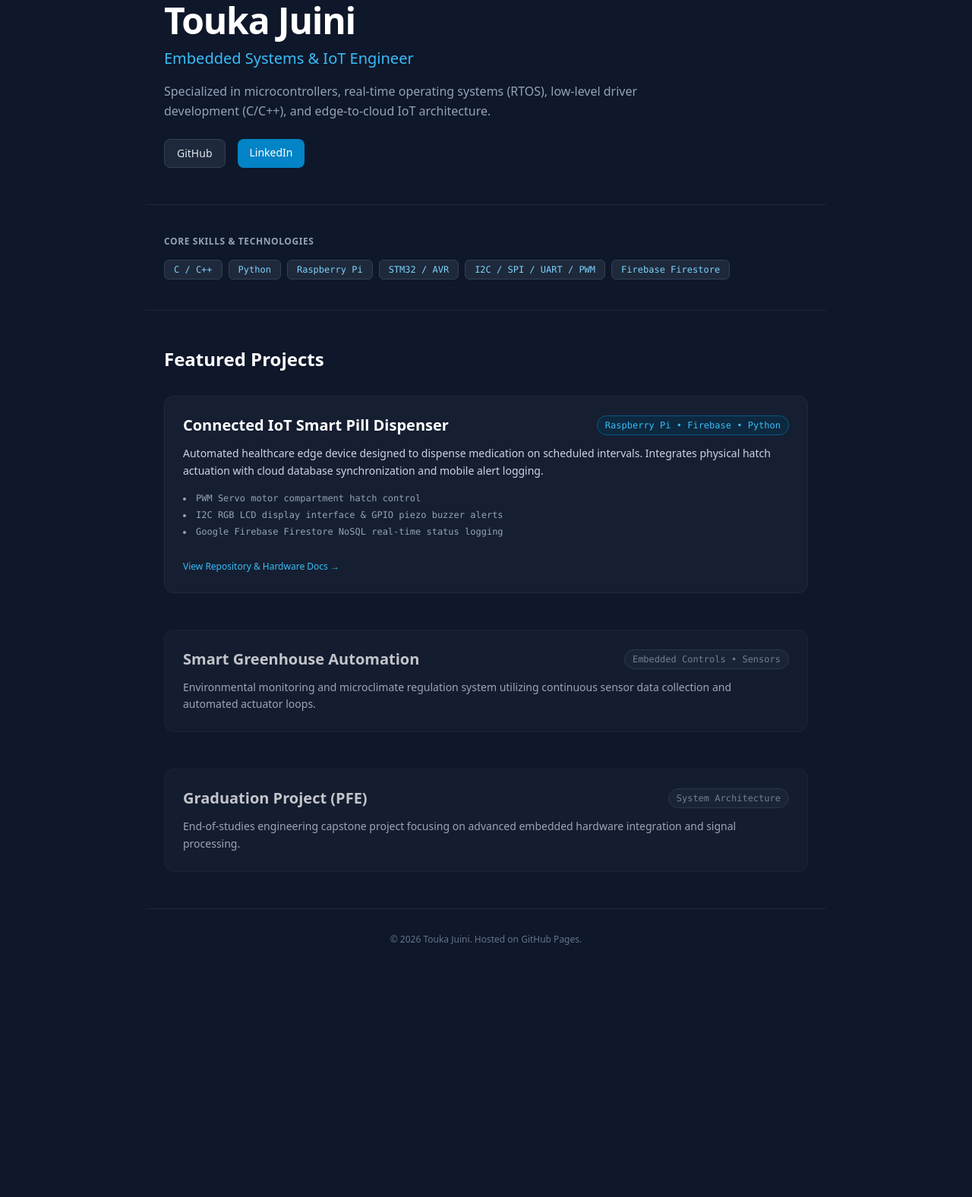
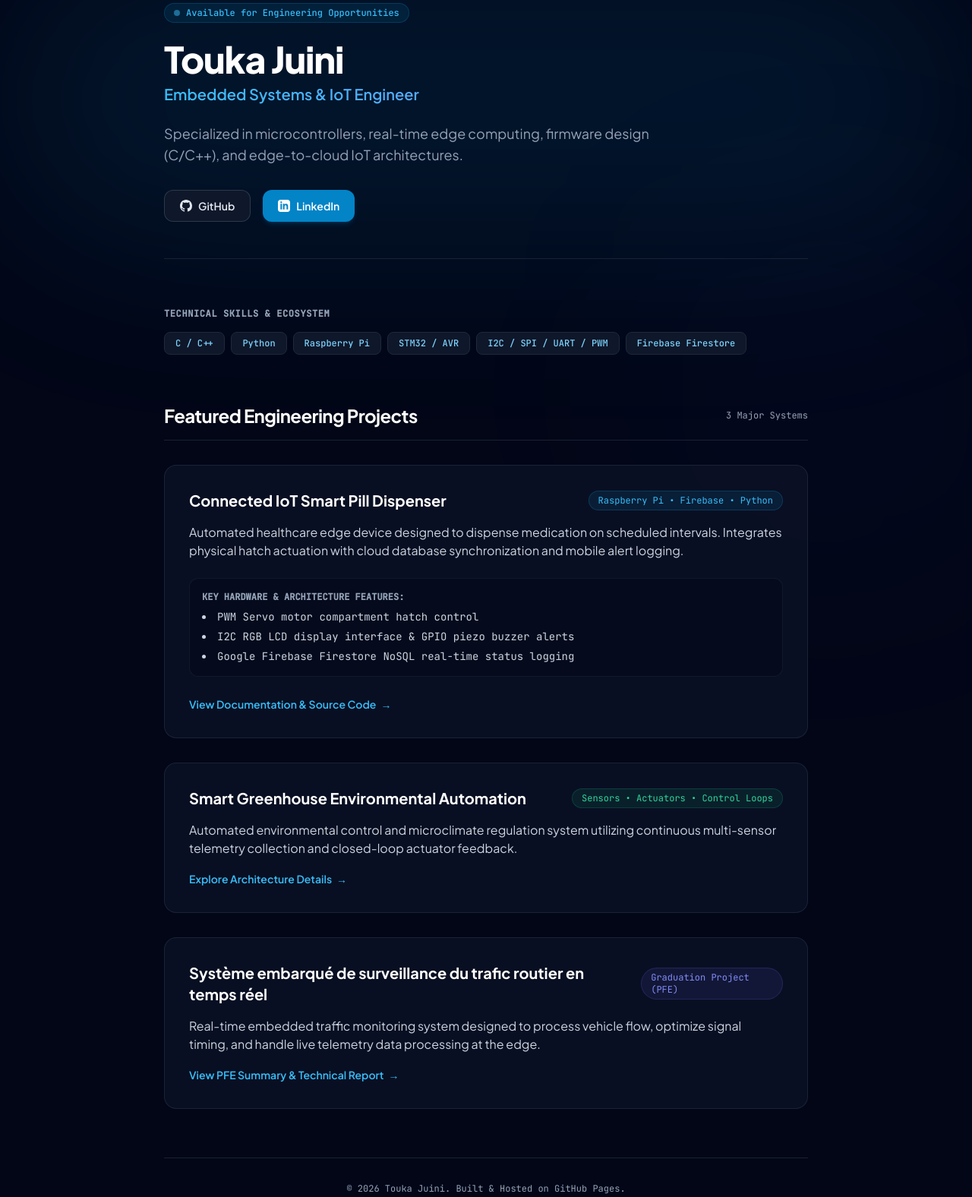
Before and after one commit to Touka-Juini/touka-juini.github.io, a plain HTML site: page index.html in a window 1280 px wide. Shown: the part 61-1637 px from the top of the page at 76% size. Before the commit the page ends 1338 px from the top, so only its background shows below. Drawn offline with nearby package versions, Linux system fonts and the light colour scheme.

Commit message:
Update index.html

```diff
--- a/index.html
+++ b/index.html
@@ -1,92 +1,172 @@
 <!DOCTYPE html>
-<html lang="en" class="dark">
+<html lang="en" class="dark scroll-smooth">
 <head>
   <meta charset="UTF-8">
   <meta name="viewport" content="width=device-width, initial-scale=1.0">
   <title>Touka Juini | Embedded Systems & IoT Engineer</title>
+  <!-- Tailwind CSS -->
   <script src="https://cdn.tailwindcss.com"></script>
+  <!-- Google Fonts -->
+  <link rel="preconnect" href="https://fonts.googleapis.com">
+  <link rel="preconnect" href="https://fonts.gstatic.com" crossorigin>
+  <link href="https://fonts.googleapis.com/css2?family=Plus+Jakarta+Sans:wght@400;500;600;700;800&family=JetBrains+Mono:wght@400;500&display=swap" rel="stylesheet">
+
+  <script>
+    tailwind.config = {
+      darkMode: 'class',
+      theme: {
+        extend: {
+          fontFamily: {
+            sans: ['"Plus Jakarta Sans"', 'sans-serif'],
+            mono: ['"JetBrains Mono"', 'monospace'],
+          },
+        }
+      }
+    }
+  </script>
 </head>
-<body class="bg-slate-900 text-slate-100 font-sans antialiased min-h-screen">
+<body class="bg-slate-950 text-slate-200 font-sans antialiased selection:bg-sky-500 selection:text-white min-h-screen relative overflow-x-hidden">
 
-  <!-- Header / Hero Section -->
-  <header class="max-w-4xl mx-auto px-6 pt-16 pb-12 border-b border-slate-800">
-    <h1 class="text-4xl font-extrabold tracking-tight text-white sm:text-5xl">Touka Juini</h1>
-    <p class="mt-3 text-xl text-sky-400 font-medium">Embedded Systems & IoT Engineer</p>
-    <p class="mt-4 text-slate-400 leading-relaxed max-w-2xl">
-      Specialized in microcontrollers, real-time operating systems (RTOS), low-level driver development (C/C++), and edge-to-cloud IoT architecture.
+  <!-- Background Decorative Glows -->
+  <div class="absolute top-0 left-1/2 -translate-x-1/2 w-full max-w-7xl h-96 bg-sky-500/10 blur-[120px] pointer-events-none rounded-full"></div>
+  <div class="absolute top-96 right-0 w-96 h-96 bg-indigo-500/5 blur-[140px] pointer-events-none rounded-full"></div>
+
+  <main class="max-w-4xl mx-auto px-6 py-16 relative z-10 space-y-16">
+
+    <!-- Hero Header -->
+    <header class="space-y-6 border-b border-slate-800/80 pb-12">
+      <div class="inline-flex items-center gap-2 px-3 py-1 rounded-full bg-sky-500/10 border border-sky-500/20 text-sky-400 text-xs font-mono font-medium">
+        <span class="w-2 h-2 rounded-full bg-sky-400 animate-pulse"></span>
+        Available for Engineering Opportunities
+      </div>
+
+      <div class="space-y-2">
+        <h1 class="text-4xl sm:text-5xl font-extrabold text-white tracking-tight">Touka Juini</h1>
+        <p class="text-xl font-semibold bg-gradient-to-r from-sky-400 to-indigo-400 bg-clip-text text-transparent">
+          Embedded Systems & IoT Engineer
+        </p>
+      </div>
+
+      <p class="text-slate-400 text-base sm:text-lg leading-relaxed max-w-2xl font-normal">
+        Specialized in microcontrollers, real-time edge computing, firmware design (C/C++), and edge-to-cloud IoT architectures.
       </p>
 
-    <div class="mt-6 flex gap-4">
-      <a href="https://github.com/Touka-Juini" target="_blank" class="px-4 py-2 bg-slate-800 hover:bg-slate-700 text-slate-200 text-sm font-medium rounded-lg border border-slate-700 transition">GitHub</a>
-      <a href="https://linkedin.com/in/your-linkedin-handle" target="_blank" class="px-4 py-2 bg-sky-600 hover:bg-sky-500 text-white text-sm font-medium rounded-lg transition">LinkedIn</a>
+      <!-- Action Buttons -->
+      <div class="flex flex-wrap gap-4 pt-2">
+        <a href="https://github.com/Touka-Juini" target="_blank" class="inline-flex items-center gap-2 px-5 py-2.5 bg-slate-900 hover:bg-slate-800 text-slate-200 text-sm font-semibold rounded-xl border border-slate-700/80 transition duration-200 shadow-sm hover:border-slate-600">
+          <svg class="w-4 h-4 fill-current" viewBox="0 0 24 24"><path d="M12 0C5.37 0 0 5.37 0 12c0 5.31 3.435 9.795 8.205 11.385.6.105.825-.255.825-.57 0-.285-.015-1.23-.015-2.235-3.015.555-3.795-.735-4.035-1.41-.135-.345-.72-1.41-1.23-1.695-.42-.225-1.02-.78-.015-.795.945-.015 1.62.87 1.845 1.23 1.08 1.815 2.805 1.305 3.495.99.105-.78.42-1.305.765-1.605-2.67-.3-5.46-1.335-5.46-5.925 0-1.305.465-2.385 1.23-3.225-.12-.3-.54-1.53.12-3.18 0 0 1.005-.315 3.3 1.23.96-.27 1.98-.405 3-.405s2.04.135 3 .405c2.295-1.56 3.3-1.23 3.3-1.23.66 1.65.24 2.88.12 3.18.765.84 1.23 1.905 1.23 3.225 0 4.605-2.805 5.625-5.475 5.925.435.375.81 1.095.81 2.22 0 1.605-.015 2.895-.015 3.3 0 .315.225.69.825.57A12.02 12.02 0 0024 12c0-6.63-5.37-12-12-12z"/></svg>
+          GitHub
+        </a>
+        <a href="https://linkedin.com/in/touka-juini" target="_blank" class="inline-flex items-center gap-2 px-5 py-2.5 bg-sky-600 hover:bg-sky-500 text-white text-sm font-semibold rounded-xl transition duration-200 shadow-md shadow-sky-600/20">
+          <svg class="w-4 h-4 fill-current" viewBox="0 0 24 24"><path d="M19 0h-14c-2.761 0-5 2.239-5 5v14c0 2.761 2.239 5 5 5h14c2.762 0 5-2.239 5-5v-14c0-2.761-2.238-5-5-5zm-11 19h-3v-11h3v11zm-1.5-12.268c-.966 0-1.75-.79-1.75-1.764s.784-1.764 1.75-1.764 1.75.79 1.75 1.764-.783 1.764-1.75 1.764zm13.5 12.268h-3v-5.604c0-3.368-4-3.113-4 0v5.604h-3v-11h3v1.765c1.396-2.586 7-2.777 7 2.476v6.759z"/></svg>
+          LinkedIn
+        </a>
       </div>
     </header>
 
-  <!-- Technical Stack -->
-  <section class="max-w-4xl mx-auto px-6 py-10 border-b border-slate-800">
-    <h2 class="text-xs font-semibold uppercase tracking-wider text-slate-400 mb-4">Core Skills & Technologies</h2>
+    <!-- Technical Stack Section -->
+    <section class="space-y-4">
+      <h2 class="text-xs font-mono font-bold uppercase tracking-wider text-slate-400">Technical Skills & Ecosystem</h2>
       <div class="flex flex-wrap gap-2">
-      <span class="px-3 py-1 bg-slate-800 border border-slate-700 text-sky-300 text-xs font-mono rounded-md">C / C++</span>
-      <span class="px-3 py-1 bg-slate-800 border border-slate-700 text-sky-300 text-xs font-mono rounded-md">Python</span>
-      <span class="px-3 py-1 bg-slate-800 border border-slate-700 text-sky-300 text-xs font-mono rounded-md">Raspberry Pi</span>
-      <span class="px-3 py-1 bg-slate-800 border border-slate-700 text-sky-300 text-xs font-mono rounded-md">STM32 / AVR</span>
-      <span class="px-3 py-1 bg-slate-800 border border-slate-700 text-sky-300 text-xs font-mono rounded-md">I2C / SPI / UART / PWM</span>
-      <span class="px-3 py-1 bg-slate-800 border border-slate-700 text-sky-300 text-xs font-mono rounded-md">Firebase Firestore</span>
+        <span class="px-3.5 py-1.5 bg-slate-900 border border-slate-800 text-sky-300 text-xs font-mono font-medium rounded-lg">C / C++</span>
+        <span class="px-3.5 py-1.5 bg-slate-900 border border-slate-800 text-sky-300 text-xs font-mono font-medium rounded-lg">Python</span>
+        <span class="px-3.5 py-1.5 bg-slate-900 border border-slate-800 text-sky-300 text-xs font-mono font-medium rounded-lg">Raspberry Pi</span>
+        <span class="px-3.5 py-1.5 bg-slate-900 border border-slate-800 text-sky-300 text-xs font-mono font-medium rounded-lg">STM32 / AVR</span>
+        <span class="px-3.5 py-1.5 bg-slate-900 border border-slate-800 text-sky-300 text-xs font-mono font-medium rounded-lg">I2C / SPI / UART / PWM</span>
+        <span class="px-3.5 py-1.5 bg-slate-900 border border-slate-800 text-sky-300 text-xs font-mono font-medium rounded-lg">Firebase Firestore</span>
       </div>
     </section>
 
-  <!-- Featured Projects Section -->
-  <section class="max-w-4xl mx-auto px-6 py-12">
-    <h2 class="text-2xl font-bold text-white mb-8">Featured Projects</h2>
+    <!-- Projects Section -->
+    <section class="space-y-8">
+      <div class="flex items-center justify-between border-b border-slate-800/80 pb-4">
+        <h2 class="text-2xl font-bold text-white tracking-tight">Featured Engineering Projects</h2>
+        <span class="text-xs font-mono text-slate-400">3 Major Systems</span>
+      </div>
 
-    <div class="space-y-12">
+      <div class="space-y-8">
+
         <!-- Project 1: Smart Pill Box -->
-      <div class="bg-slate-800/50 rounded-xl p-6 border border-slate-800 hover:border-slate-700 transition">
-        <div class="flex flex-col md:flex-row justify-between items-start md:items-center gap-2 mb-3">
-          <h3 class="text-xl font-bold text-white">Connected IoT Smart Pill Dispenser</h3>
-          <span class="text-xs font-mono text-sky-400 bg-sky-950/60 border border-sky-800 px-2.5 py-1 rounded-full">Raspberry Pi • Firebase • Python</span>
+        <article class="group relative bg-slate-900/60 border border-slate-800/80 hover:border-slate-700/90 rounded-2xl p-6 sm:p-8 transition-all duration-300 hover:shadow-xl hover:shadow-sky-500/5">
+          <div class="flex flex-col sm:flex-row sm:items-center justify-between gap-3 mb-4">
+            <h3 class="text-xl font-bold text-white group-hover:text-sky-400 transition">
+              Connected IoT Smart Pill Dispenser
+            </h3>
+            <span class="inline-self-start sm:inline-self-auto text-xs font-mono text-sky-400 bg-sky-500/10 border border-sky-500/20 px-3 py-1 rounded-full">
+              Raspberry Pi • Firebase • Python
+            </span>
           </div>
-        <p class="text-slate-300 text-sm leading-relaxed mb-4">
+
+          <p class="text-slate-300 text-sm sm:text-base leading-relaxed mb-6 font-normal">
             Automated healthcare edge device designed to dispense medication on scheduled intervals. Integrates physical hatch actuation with cloud database synchronization and mobile alert logging.
           </p>
-        <ul class="text-xs text-slate-400 space-y-1.5 list-disc list-inside mb-6 font-mono">
+
+          <div class="space-y-2 mb-6 bg-slate-950/50 p-4 rounded-xl border border-slate-800/50">
+            <h4 class="text-xs font-mono uppercase text-slate-400 font-semibold mb-2">Key Hardware & Architecture Features:</h4>
+            <ul class="text-xs sm:text-sm text-slate-300 space-y-1.5 list-disc list-inside font-mono">
               <li>PWM Servo motor compartment hatch control</li>
               <li>I2C RGB LCD display interface & GPIO piezo buzzer alerts</li>
               <li>Google Firebase Firestore NoSQL real-time status logging</li>
             </ul>
-        <a href="https://github.com/Touka-Juini/smart-pill-box" target="_blank" class="text-xs font-medium text-sky-400 hover:text-sky-300 inline-flex items-center gap-1">
-          View Repository & Hardware Docs &rarr;
-        </a>
           </div>
 
-      <!-- Project 2 Placeholder: Smart Greenhouse -->
-      <div class="bg-slate-800/50 rounded-xl p-6 border border-slate-800 opacity-75">
-        <div class="flex flex-col md:flex-row justify-between items-start md:items-center gap-2 mb-3">
-          <h3 class="text-xl font-bold text-white">Smart Greenhouse Automation</h3>
-          <span class="text-xs font-mono text-slate-400 bg-slate-800 border border-slate-700 px-2.5 py-1 rounded-full">Embedded Controls • Sensors</span>
-        </div>
-        <p class="text-slate-300 text-sm leading-relaxed">
-          Environmental monitoring and microclimate regulation system utilizing continuous sensor data collection and automated actuator loops.
-        </p>
+          <a href="https://github.com/Touka-Juini/smart-pill-box" target="_blank" class="inline-flex items-center gap-1.5 text-xs sm:text-sm font-semibold text-sky-400 hover:text-sky-300 transition group/link">
+            <span>View Documentation & Source Code</span>
+            <span class="group-hover/link:translate-x-1 transition-transform">&rarr;</span>
+          </a>
+        </article>
+
+        <!-- Project 2: Smart Greenhouse -->
+        <article class="group relative bg-slate-900/60 border border-slate-800/80 hover:border-slate-700/90 rounded-2xl p-6 sm:p-8 transition-all duration-300 hover:shadow-xl hover:shadow-sky-500/5">
+          <div class="flex flex-col sm:flex-row sm:items-center justify-between gap-3 mb-4">
+            <h3 class="text-xl font-bold text-white group-hover:text-sky-400 transition">
+              Smart Greenhouse Environmental Automation
+            </h3>
+            <span class="inline-self-start sm:inline-self-auto text-xs font-mono text-emerald-400 bg-emerald-500/10 border border-emerald-500/20 px-3 py-1 rounded-full">
+              Sensors • Actuators • Control Loops
+            </span>
           </div>
 
-      <!-- Project 3 Placeholder: PFE -->
-      <div class="bg-slate-800/50 rounded-xl p-6 border border-slate-800 opacity-75">
-        <div class="flex flex-col md:flex-row justify-between items-start md:items-center gap-2 mb-3">
-          <h3 class="text-xl font-bold text-white">Graduation Project (PFE)</h3>
-          <span class="text-xs font-mono text-slate-400 bg-slate-800 border border-slate-700 px-2.5 py-1 rounded-full">System Architecture</span>
+          <p class="text-slate-300 text-sm sm:text-base leading-relaxed mb-4 font-normal">
+            Automated environmental control and microclimate regulation system utilizing continuous multi-sensor telemetry collection and closed-loop actuator feedback.
+          </p>
+
+          <a href="https://github.com/Touka-Juini" target="_blank" class="inline-flex items-center gap-1.5 text-xs sm:text-sm font-semibold text-sky-400 hover:text-sky-300 transition group/link">
+            <span>Explore Architecture Details</span>
+            <span class="group-hover/link:translate-x-1 transition-transform">&rarr;</span>
+          </a>
+        </article>
+
+        <!-- Project 3: PFE Project -->
+        <article class="group relative bg-slate-900/60 border border-slate-800/80 hover:border-slate-700/90 rounded-2xl p-6 sm:p-8 transition-all duration-300 hover:shadow-xl hover:shadow-sky-500/5">
+          <div class="flex flex-col sm:flex-row sm:items-center justify-between gap-3 mb-4">
+            <h3 class="text-xl font-bold text-white group-hover:text-sky-400 transition">
+              Système embarqué de surveillance du trafic routier en temps réel
+            </h3>
+            <span class="inline-self-start sm:inline-self-auto text-xs font-mono text-indigo-400 bg-indigo-500/10 border border-indigo-500/20 px-3 py-1 rounded-full">
+              Graduation Project (PFE)
+            </span>
           </div>
-        <p class="text-slate-300 text-sm leading-relaxed">
-          End-of-studies engineering capstone project focusing on advanced embedded hardware integration and signal processing.
+
+          <p class="text-slate-300 text-sm sm:text-base leading-relaxed mb-4 font-normal">
+            Real-time embedded traffic monitoring system designed to process vehicle flow, optimize signal timing, and handle live telemetry data processing at the edge.
           </p>
-      </div>
+
+          <a href="https://github.com/Touka-Juini" target="_blank" class="inline-flex items-center gap-1.5 text-xs sm:text-sm font-semibold text-sky-400 hover:text-sky-300 transition group/link">
+            <span>View PFE Summary & Technical Report</span>
+            <span class="group-hover/link:translate-x-1 transition-transform">&rarr;</span>
+          </a>
+        </article>
+
       </div>
     </section>
 
     <!-- Footer -->
-  <footer class="max-w-4xl mx-auto px-6 py-8 border-t border-slate-800 text-center text-xs text-slate-500">
-    © 2026 Touka Juini. Hosted on GitHub Pages.
+    <footer class="pt-8 border-t border-slate-800/80 text-center text-xs font-mono text-slate-400">
+      <p>© 2026 Touka Juini. Built & Hosted on GitHub Pages.</p>
     </footer>
+
+  </main>
 
 </body>
 </html>
```
Lines whose indentation alone changed are shown as unchanged.
